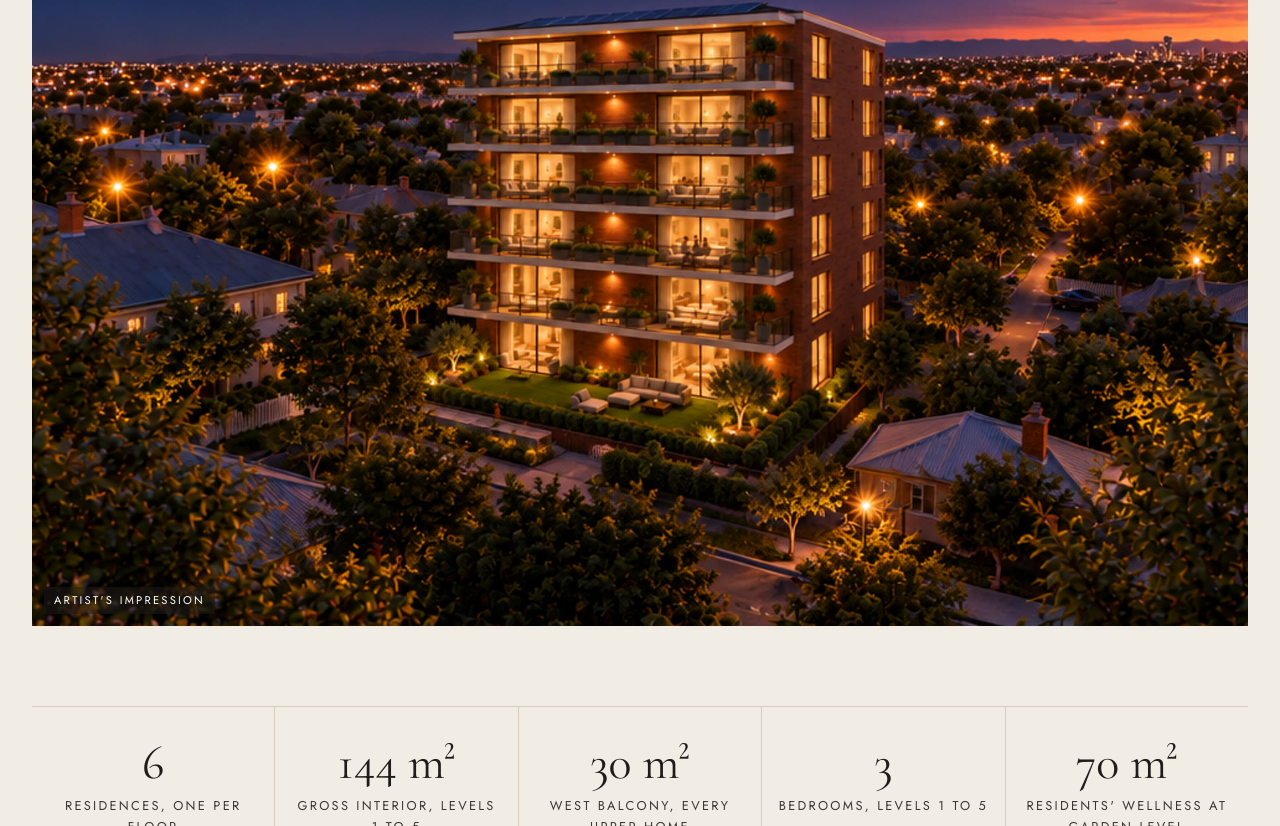
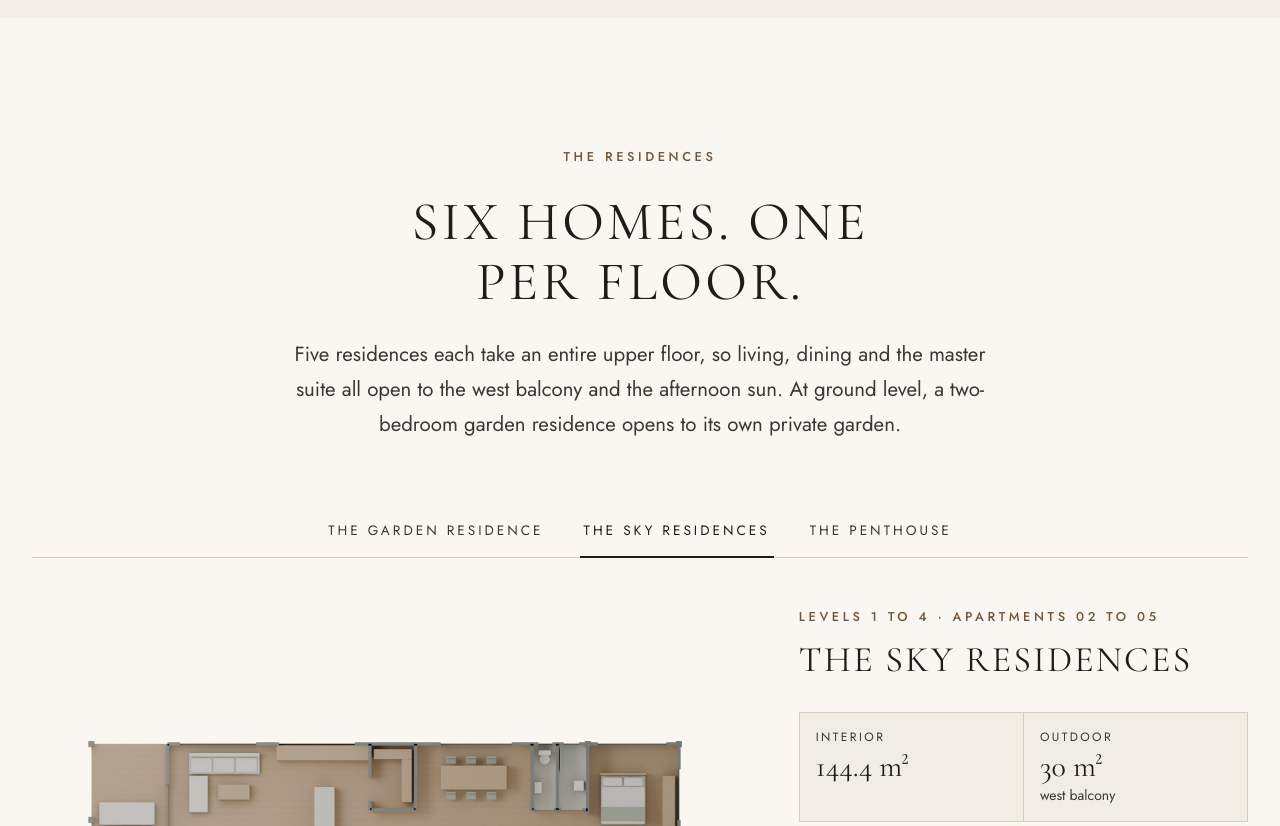
Before and after one commit to kiri10-marketing/the-rise-site, a Next.js app: page / in a window 1280 px wide. Shown: the part 1699-2525 px from the top of the page. Built offline with nearby package versions, Linux system fonts and the light colour scheme; no server answers.

Commit message:
Remove the intro aerial render from the site, ads and brochure
Co-Authored-By: Claude Opus 5.5 (1M context) <noreply@anthropic.com>
Claude-Session: https://claude.ai/code/session_01XXapdpp4zv1v2FaVb6zgtZ

```diff
--- a/public/marketing.html
+++ b/public/marketing.html
@@ -303,13 +303,13 @@ footer.end { padding-block: 24px 50px; color: var(--muted); font-size: 13px; bor
       heads: ["A whole floor. Yours alone.", "One residence per floor", "No neighbour through the wall", "Your own floor on Montreal Street", "Six floors. Six owners."],
       short: "A whole floor. Yours alone.",
       prim: ["The Rise: five full-floor, three-bedroom residences and a garden residence at 275 Montreal Street, Christchurch Central. Register for a private preview with Angela Webb, Bayleys.", "Each upper residence takes an entire floor, with a 10 m west balcony and a lift to your level. Plans and pricing go to registered buyers first.", "Just six homes, one per floor, with a garden-level sauna, spa and gym. Register your interest privately."],
-      btn: ["Register interest", "Learn more", "Request preview"], imgs: ["hero-poster", "ext-west-aerial", "greenery-still"],
+      btn: ["Register interest", "Learn more", "Request preview"], imgs: ["hero-poster", "greenery-still", "ext-east-aerial"],
       aud: "Homeowners aged 50 to 75 in Fendalton, Merivale, Strowan, St Albans and Cashmere; interests in luxury travel, fine dining and golf" },
     { key: "sunset", name: "Lifestyle: the west balcony",
       heads: ["Evenings belong to the west balcony", "Ten metres of afternoon sun", "Watch the city turn gold", "Sunset from your own floor", "Golden hour, every evening"],
       short: "Sunset from your own floor",
       prim: ["Every upper residence at The Rise opens onto a 10 m west balcony that catches the late sun. Register for floor plans and a private preview.", "Sliding glass from living room and master suite to a full-width west balcony. Six residences, Montreal Street.", "The penthouse balcony is open to the sky. Be first to see it."],
-      btn: ["Register interest", "See the residences", "Learn more"], imgs: ["balcony-penthouse", "penthouse-living", "ext-west-aerial"],
+      btn: ["Register interest", "See the residences", "Learn more"], imgs: ["balcony-penthouse", "penthouse-living", "hero-poster"],
       aud: "Couples aged 45 to 70 across Canterbury and Queenstown; interests in wine, entertaining, architecture and design" },
     { key: "wellness", name: "Amenity: residents' wellness",
       heads: ["A sauna at the bottom of the garden", "Sauna, spa and gym. Downstairs.", "Wellness, a lift ride away", "A private retreat for six owners", "Spa garden, shared by six"],
@@ -321,19 +321,19 @@ footer.end { padding-block: 24px 50px; color: var(--muted); font-size: 13px; bor
       heads: ["Only six will ever live here", "Six residences. Never more.", "Private preview now open", "Registered buyers choose first", "One penthouse. One chance."],
       short: "Only six residences",
       prim: ["There are six residences at The Rise, and registered buyers will see plans and pricing before anyone else.", "One Garden Residence, four Sky Residences and one Penthouse. Register privately with Angela Webb.", "A private preview, by appointment, for registered buyers only."],
-      btn: ["Register now", "Request preview", "Register interest"], imgs: ["ext-west-aerial", "hero-poster", "ext-east-aerial"],
+      btn: ["Register now", "Request preview", "Register interest"], imgs: ["greenery-still", "hero-poster", "ext-east-aerial"],
       aud: "Retargeting site visitors and video viewers; lookalikes of registrations" },
     { key: "agent", name: "Trust: Angela Webb, Bayleys",
       heads: ["Privately offered by Angela Webb", "Talk to Angela first", "Bayleys presents The Rise", "A conversation, not a sales pitch", "Your private preview with Angela"],
       short: "Angela Webb, Bayleys",
       prim: ["Angela Webb, a Bayleys Top 10% salesperson for 2025/26 and member of the $300 Million Club, is taking private registrations for The Rise.", "Call Angela on +64 27 349 1997 or register online for plans and pricing.", "Six residences, five of them full floors, offered privately by Bayleys Christchurch."],
-      btn: ["Contact Angela", "Register interest", "Learn more"], imgs: ["ext-west-aerial", "greenery-still", "ext-east-arrival"],
+      btn: ["Contact Angela", "Register interest", "Learn more"], imgs: ["hero-poster", "greenery-still", "ext-east-arrival"],
       aud: "Bayleys database lookalikes; Christchurch property-intent audiences; retargeting" },
     { key: "downsize", name: "Downsizers: keep the space",
       heads: ["Leave the garden. Keep the space.", "144 m². One level. A lift.", "The big house, made simple", "Downsize without compromise", "Walk to the park, not the mower"],
       short: "Downsize without compromise",
       prim: ["Three bedrooms and 144 m² of gross interior on a single level, with a lift to your floor and a 10 m west balcony.", "Swap stairs and lawns for a full-floor residence near Hagley Park. Register for floor plans.", "The two-bedroom Garden Residence has level living and its own private west garden. Register your interest."],
-      btn: ["See floor plans", "Register interest", "Learn more"], imgs: ["penthouse-living", "ext-west-aerial", "ext-east-aerial"],
+      btn: ["See floor plans", "Register interest", "Learn more"], imgs: ["penthouse-living", "greenery-still", "ext-east-aerial"],
       aud: "Homeowners aged 55 to 78 in large homes in north-west Christchurch; interests in retirement, travel and grandchildren" },
     { key: "city", name: "Location: central city",
       heads: ["The central city, on foot", "Hagley Park is your garden", "Galleries, gardens, dinner. Walk.", "Montreal Street, rising", "Live where Christchurch is best"],
@@ -345,10 +345,10 @@ footer.end { padding-block: 24px 50px; color: var(--muted); font-size: 13px; bor
       heads: ["Brick, cedar, green and sun", "Architecture with a garden on every level", "Built to belong to the street", "Timeless brick. Living green.", "Quietly powered by the sun"],
       short: "Brick, green and sun",
       prim: ["A disciplined brick facade, generous glazing and planting on every balcony. Six residences at 275 Montreal Street.", "Warm brick and cedar, softened with greenery at every level, with discreet rooftop solar. Register for the design brochure.", "Request the brochure for The Rise: plans, materials, residents' wellness and rooftop solar."],
-      btn: ["Get the brochure", "Register interest", "Learn more"], imgs: ["greenery-still", "ext-west-aerial", "ext-east-arrival"],
+      btn: ["Get the brochure", "Register interest", "Learn more"], imgs: ["greenery-still", "hero-poster", "ext-east-arrival"],
       aud: "Architecture and interiors enthusiasts aged 40 to 70 in Canterbury; interests in design magazines, sustainability and architecture" }
   ];
-  const IMGALT = { "hero-poster": "The Rise from the air", "ext-west-aerial": "The Rise at dusk from the west", "greenery-still": "The Rise at dusk with planted balconies", "balcony-penthouse": "Open-sky penthouse balcony", "penthouse-living": "Penthouse living room looking west", "wellness-lounge": "Residents' garden lounge and gym", "wellness-sauna": "Cedar sauna", "ext-east-aerial": "East forecourt and entrance", "ext-east-arrival": "East arrival" };
+  const IMGALT = { "hero-poster": "The Rise from the air", "greenery-still": "The Rise at dusk with planted balconies", "balcony-penthouse": "Open-sky penthouse balcony", "penthouse-living": "Penthouse living room looking west", "wellness-lounge": "Residents' garden lounge and gym", "wellness-sauna": "Cedar sauna", "ext-east-aerial": "East forecourt and entrance", "ext-east-arrival": "East arrival" };
 
   const ads = [];
   for (let i = 0; i < 100; i++) {
--- a/src/app/page.tsx
+++ b/src/app/page.tsx
@@ -65,13 +65,6 @@ export default function Home() {
             <h2 className="display h-lg mt-6">{intro.heading}</h2>
             <div className="mt-8 grid gap-5">{intro.body.map((p) => <p key={p} className="lede">{p}</p>)}</div>
           </Centre>
-          <Stem />
-          <div className="reveal relative mx-auto aspect-[3/2] w-full max-w-[1400px] sm:px-8">
-            <div className="relative h-full w-full">
-              <Image src={intro.image} alt={intro.imageAlt} fill sizes="(min-width:1400px) 1400px, 100vw" className="object-cover" />
-              <span className="render-tag">Artist's impression</span>
-            </div>
-          </div>
         </section>
 
         {/* Facts */}
--- a/src/content/copy.ts
+++ b/src/content/copy.ts
@@ -43,8 +43,6 @@ export const intro = {
     "Every city keeps a handful of addresses that feel different. A quieter street, a longer view, light that lingers into the evening.",
     "The Rise is six homes, one to a floor, in warm brick and cedar and softened with planting on every balcony. Five full-floor residences rise above a two-bedroom garden residence: a lift to your own floor, a 10-metre west balcony, three bedrooms, and a garden-level retreat of sauna, spa and gym shared by just six owners.",
   ],
-  image: "/media/ext-west-aerial.jpg",
-  imageAlt: "Artist's impression of The Rise at dusk, its west balconies and garden lit",
 };
 
 export const facts = [
```
Also changed, not shown: public/media/ext-west-aerial.jpg (deleted), scripts/media-sources.txt, 1 other file (tests, documents, lock files or other folders).
